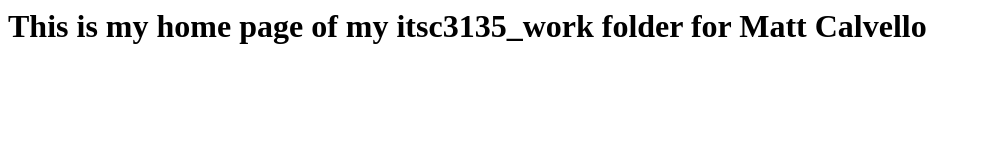
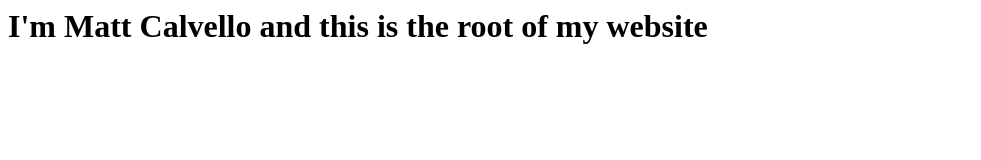
Before and after one commit to calvell0/calvell0.github.io, a plain HTML site: page index.html in a window 1280 px wide. Shown: the whole page, without its empty margins (0-981 px from the left). Drawn offline with Linux system fonts and the light colour scheme.

Commit message:
Update index.html

```diff
--- a/index.html
+++ b/index.html
@@ -1 +1 @@
-<h1>This is my home page of my itsc3135_work folder for Matt Calvello</h1>
+<h1>I'm Matt Calvello and this is the root of my website</h1>
```
